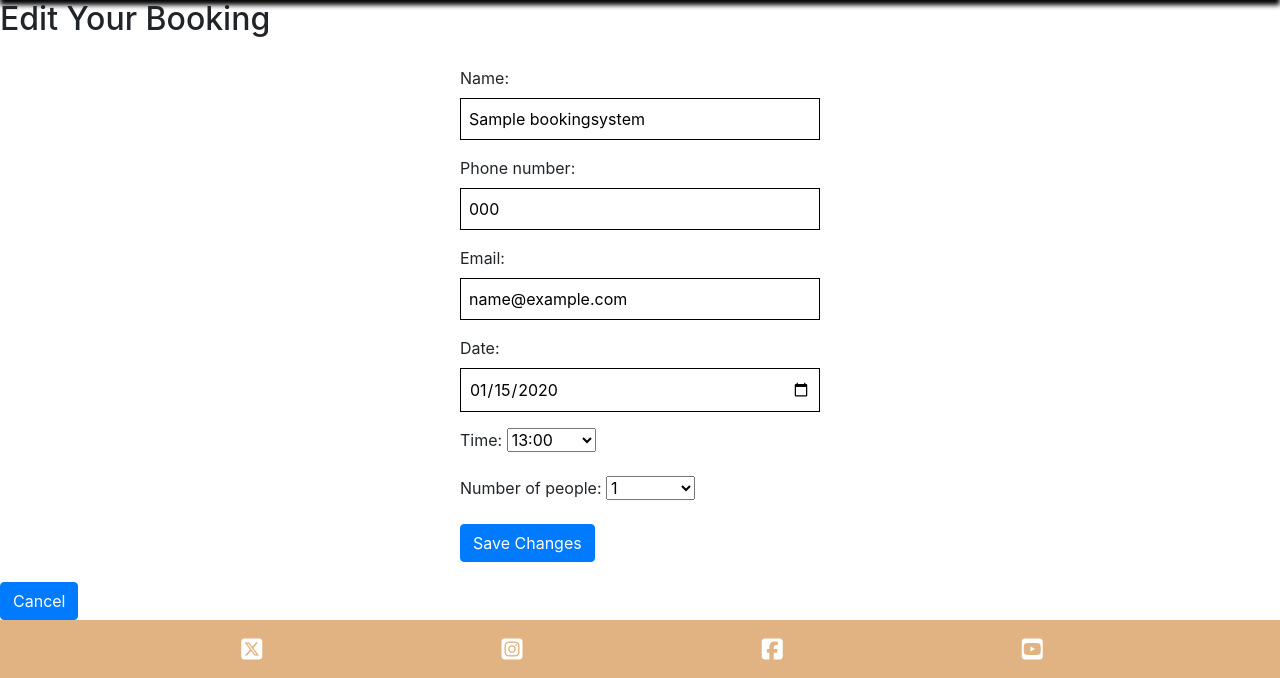
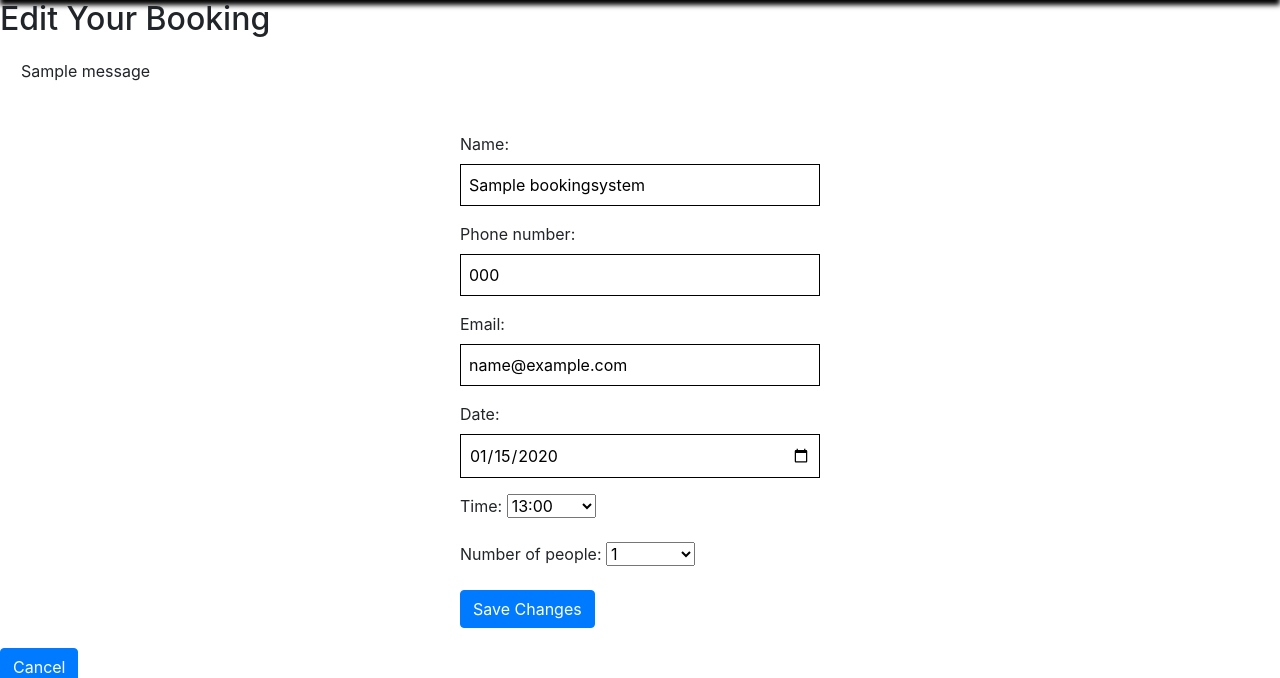
Before and after one commit to oscarbutler/restaurant, a Django app: page /edit_booking/1 in a window 1280 px wide. Shown: the part 80-758 px from the top of the page. Run offline with Django 4.2, Linux system fonts and the light colour scheme; tables that the repository leaves empty hold one stand-in row (values such as "Sample post"); one stand-in notice (Sample message) is shown; some libraries are stand-ins or nearby versions.

Commit message:
Add message alert

```diff
--- a/templates/allauth/account/edit-booking.html
+++ b/templates/allauth/account/edit-booking.html
@@ -6,6 +6,11 @@ Edit Booking
 {% block content %}
 <main>
     <h2>Edit Your Booking</h2>
+    {% if messages %}
+        {% for message in messages %}
+        <div class="alert alert-{{ message.tags }}" role="alert">{{ message }}</div>
+        {% endfor %}
+    {% endif %}
     <form method="post">
         {% csrf_token %}
         {{ form.as_p }}
--- a/templates/allauth/account/make_booking.html
+++ b/templates/allauth/account/make_booking.html
@@ -6,6 +6,11 @@ Desserts
 {% block content %}
 {% load static %}
     <h1 class="title">Reservation Form</h1>
+    {% if messages %}
+        {% for message in messages %}
+        <div class="alert alert-{{ message.tags }}" role="alert">{{ message }}</div>
+        {% endfor %}
+    {% endif %}
     <div class="login-or-out">
         {% if user.is_authenticated %}
         <p>Logged in as "{{ user.username }}"<a href="{% url 'logout' %}" class="logoutlink" aria-label="logout link"> Logout</a></p>
```
